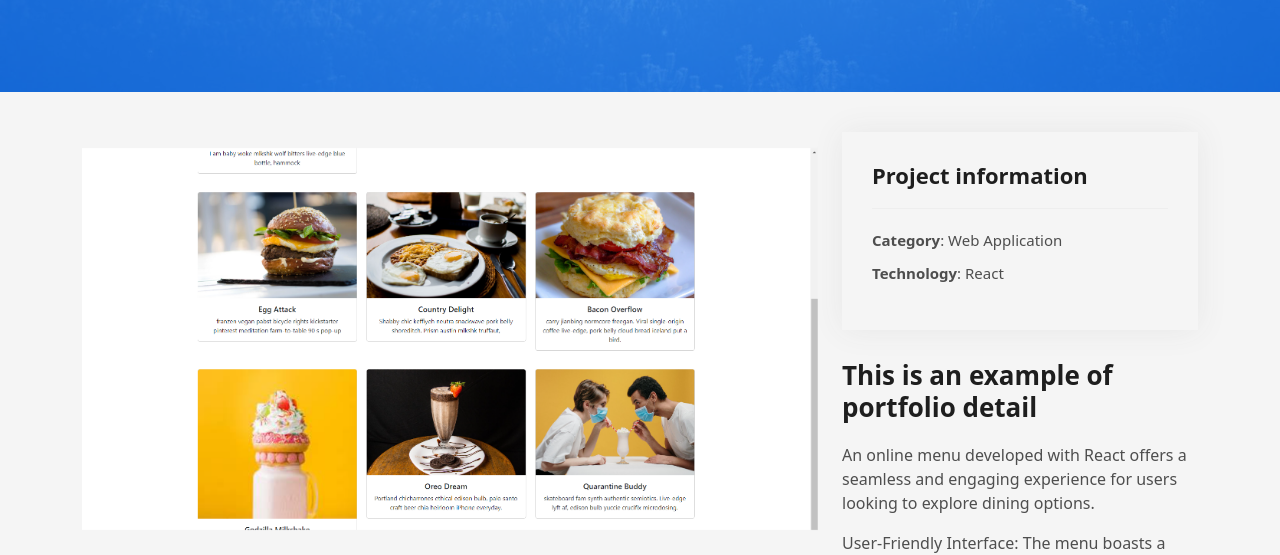
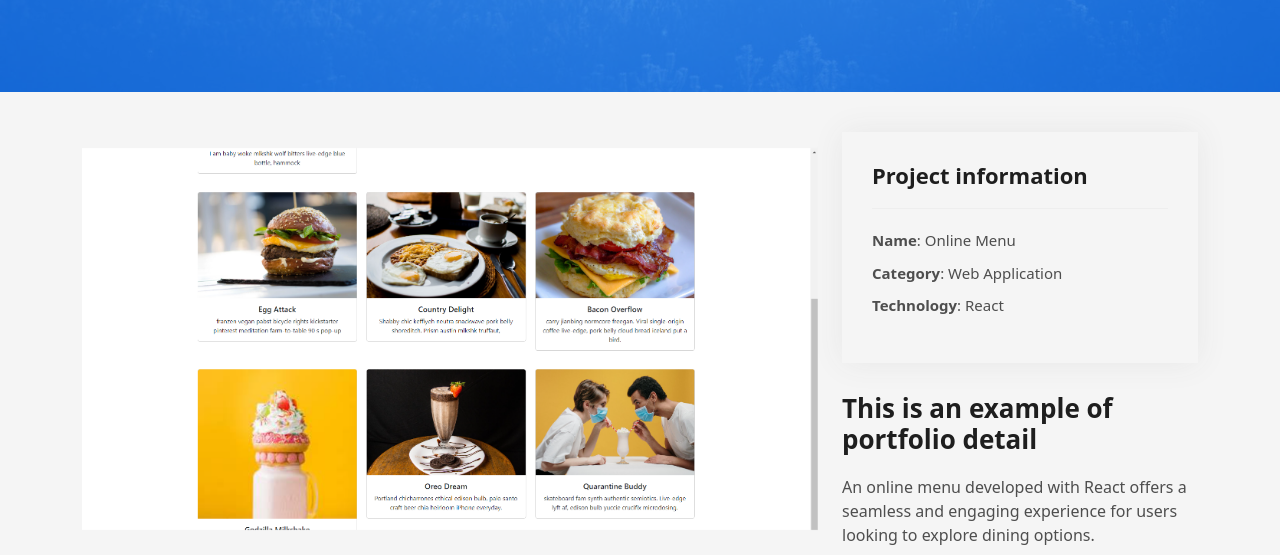
Before and after one commit to ajmir2000/DevFolio_Mohammad_Ajmir, a plain HTML site: page page/portfolio-details-3.html in a window 1280 px wide. Shown: the part 258-813 px from the top of the page. Drawn offline with Linux system fonts and the light colour scheme.

Commit message:
thrid page of protfolio add name for the project

```diff
--- a/page/portfolio-details-3.html
+++ b/page/portfolio-details-3.html
@@ -102,7 +102,7 @@
             <div class="col-lg-4">
               <div class="portfolio-info">
                 <h3>Project information</h3>
-                <ul>
+                <ul> <li><strong>Name</strong>: Online Menu</li>
                   <li><strong>Category</strong>: Web Application</li>
                   <li><strong>Technology</strong>: React</li>
                 </ul>
```
